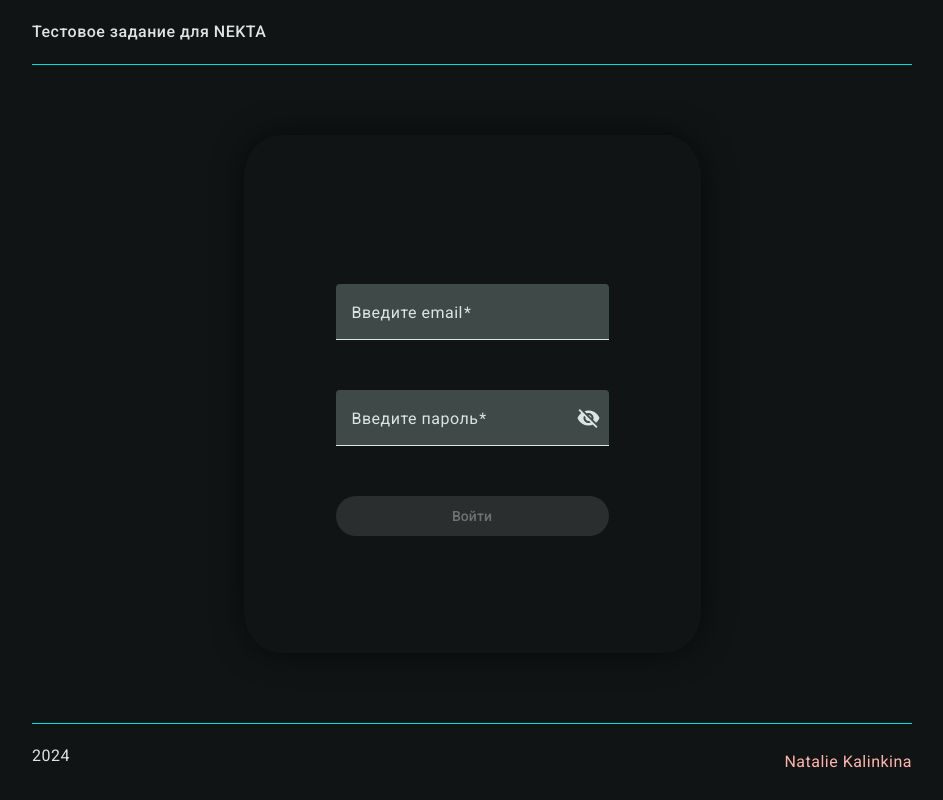
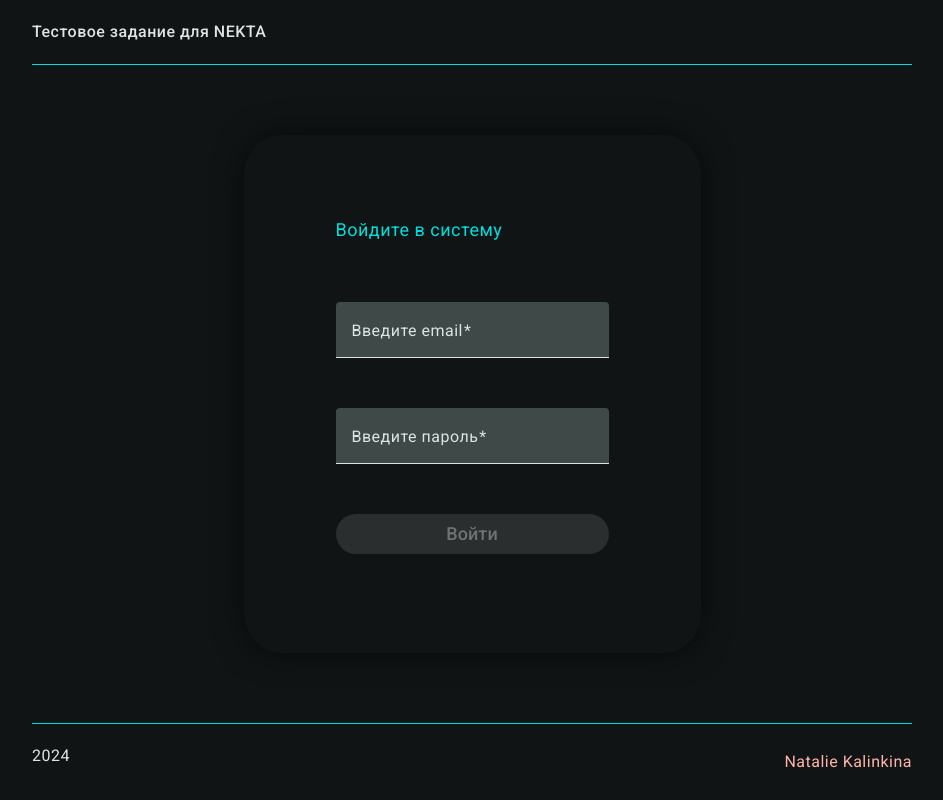
Before and after one commit to NatalieKalinkina/angular_test-task_for_nekta, an Angular app: page / in a window 1280 px wide. Shown: the whole page, without its empty margins (168-1111 px from the left). Built offline with nearby package versions, Linux system fonts and the light colour scheme.

Commit message:
style: add form title and change some style

```diff
--- a/src/app/login-page/login-page.component.css
+++ b/src/app/login-page/login-page.component.css
@@ -5,8 +5,14 @@
   border: none;
   box-shadow: 0px 0px 35px -5px rgba(0, 0, 0, 0.75);
   margin: auto;
-  padding: 149px 92px 83px;
+  padding: 83px 92px 83px;
   box-sizing: border-box;
+}
+
+.login__title {
+  margin-bottom: 60px;
+  font-size: large;
+  color: var(--main-accent-color);
 }
 
 .login__form {
--- a/src/app/login-page/login-page.component.html
+++ b/src/app/login-page/login-page.component.html
@@ -1,4 +1,5 @@
 <section class="login">
+  <p class="login__title">Войдите в систему</p>
   <form class="login__form" [formGroup]="form" (ngSubmit)="onSubmit()">
     <mat-form-field style="width: 100%">
       <mat-label>Введите email</mat-label>
@@ -16,29 +17,16 @@
 
     <mat-form-field style="width: 100%">
       <mat-label>Введите пароль</mat-label>
-      <input
-        matInput
-        formControlName="password"
-        [type]="hide() ? 'password' : 'text'"
-      />
+      <input matInput formControlName="password" type="password" required />
       @if (form.invalid) {
       <mat-error>Поле обязательное</mat-error>
       }
-      <button
-        mat-icon-button
-        matSuffix
-        (click)="clickEvent($event)"
-        [attr.aria-label]="'Hide password'"
-        [attr.aria-pressed]="hide()"
-      >
-        <mat-icon>{{ hide() ? "visibility_off" : "visibility" }}</mat-icon>
-      </button>
     </mat-form-field>
     <button
       mat-flat-button
       type="submit"
       [disabled]="form.invalid"
-      style="width: 100%"
+      style="width: 100%; font-size: large"
     >
       Войти
     </button>
--- a/src/app/login-page/login-page.component.ts
+++ b/src/app/login-page/login-page.component.ts
@@ -30,12 +30,6 @@ export class LoginPageComponent {
   authService = inject(AuthService);
   router = inject(Router);
 
-  hide = signal(true);
-  clickEvent(event: MouseEvent) {
-    this.hide.set(!this.hide);
-    event.stopPropagation();
-  }
-
   form: FormGroup;
 
   constructor(private formBuilder: FormBuilder) {
--- a/src/styles.css
+++ b/src/styles.css
@@ -22,6 +22,11 @@ body {
   -webkit-font-smoothing: antialiased;
   -moz-osx-font-smoothing: grayscale;
   text-rendering: optimizeLegibility;
+}
+
+p {
+  margin-block-start: 0;
+  margin-block-end: 0;
 }
 
 .header {
```
